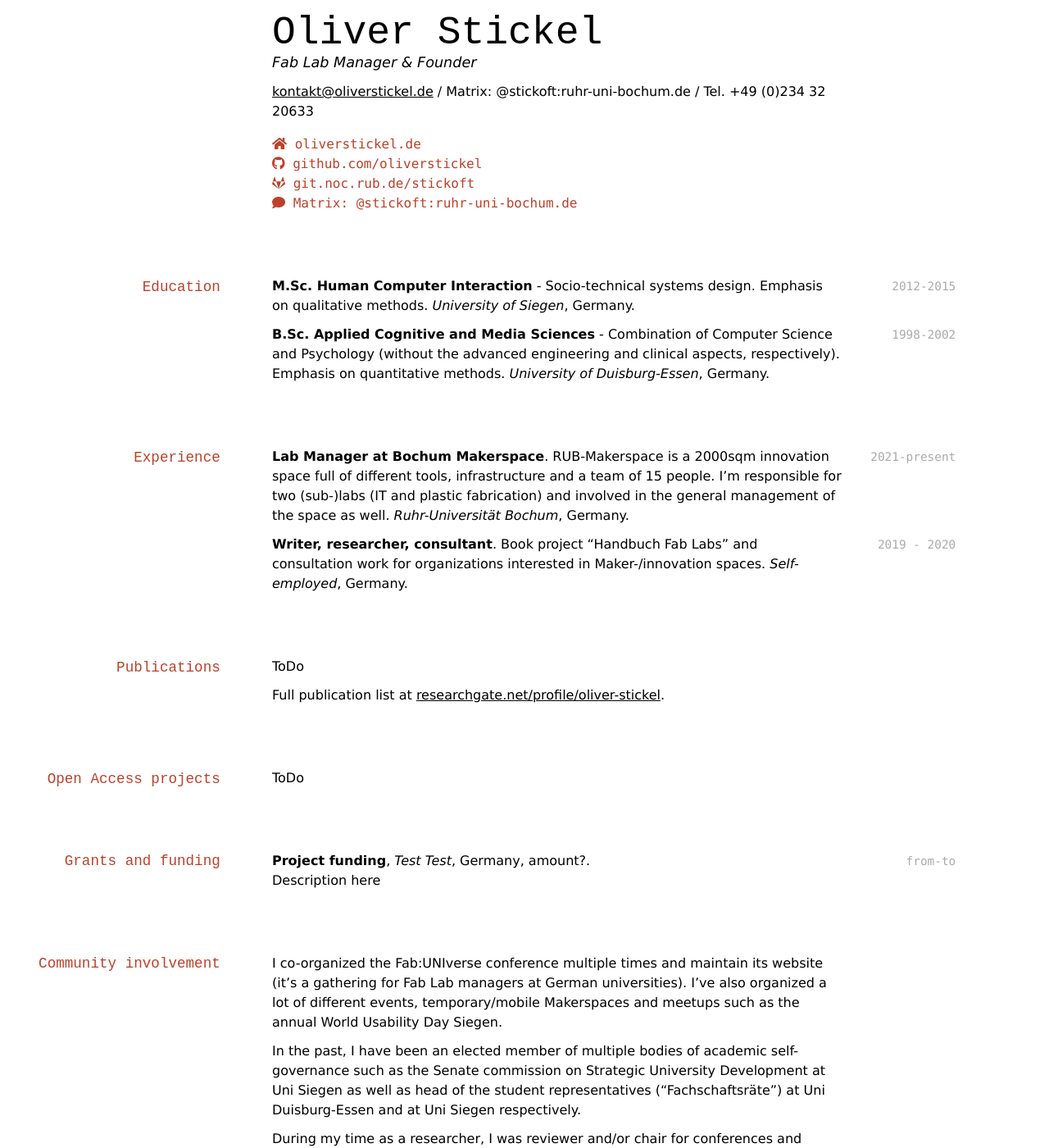
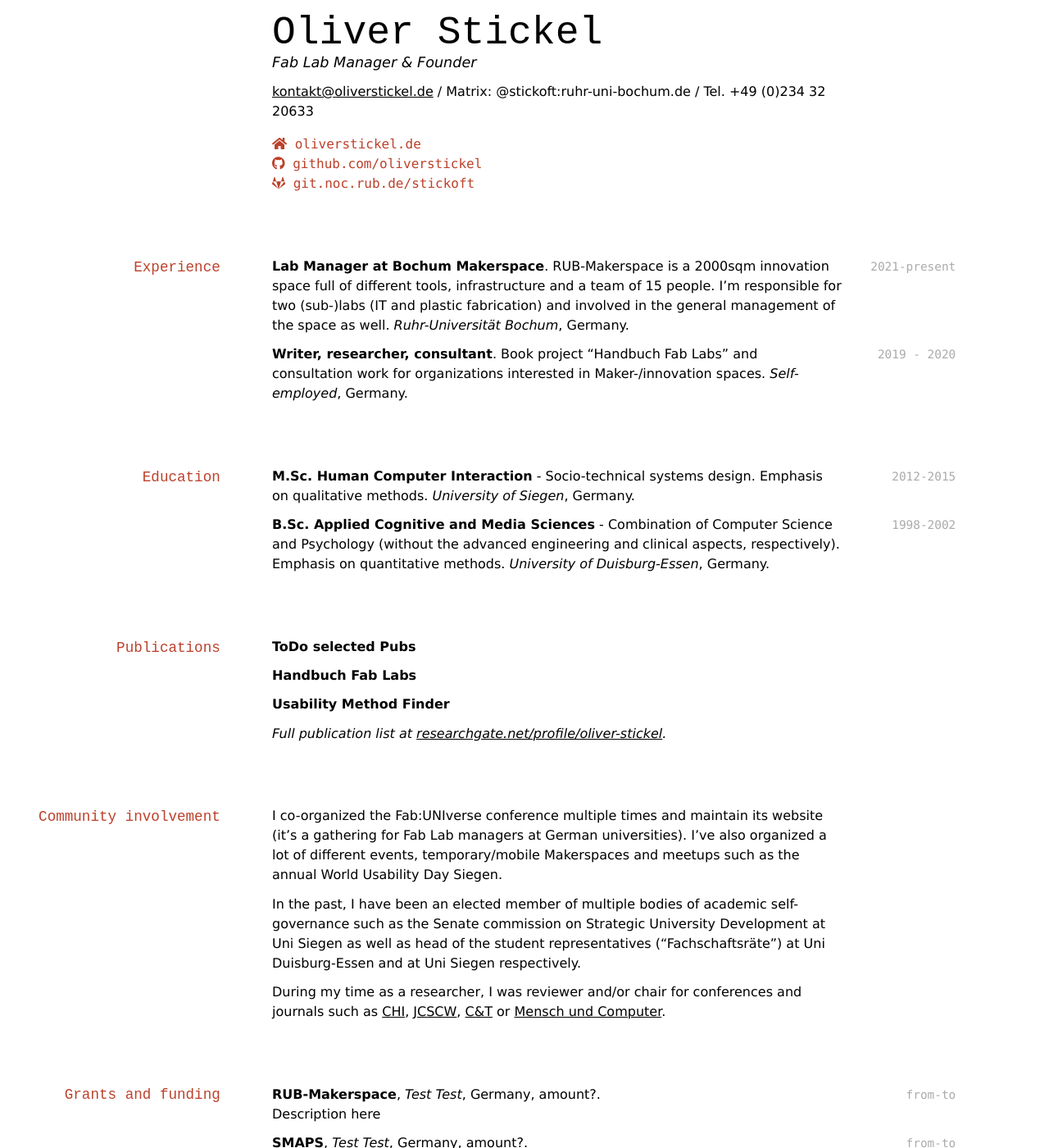
Before and after one commit to oliverstickel/oliverstickel.github.io, a Jekyll site: the page built from index.md, in a window 1280 px wide and 1400 px high. Shown: the whole window at 82% size. Built offline with Jekyll 4.4.1, drawn with Linux system fonts in a browser that asks for light colours; nearby versions of some CDN libraries; a style sheet for code colours, icons or effects is not loaded; part of the change alters nothing that is shown; some of the changed text lies outside the part shown.

Commit message:
Update index.md

```diff
--- a/index.md
+++ b/index.md
@@ -11,8 +11,15 @@ Fab Lab Manager & Founder
   <a href="https://oliverstickel.de"><i class="fas fa-home"></i> oliverstickel.de</a> <br/>
   <a href="https://github.com/oliverstickel/"><i class="fab fa-github"></i> github.com/oliverstickel</a><br/>
   <a href="https://git.noc.rub.de/stickoft"><i class="fab fa-gitlab"></i> git.noc.rub.de/stickoft</a><br/>
-  <a href="#"><i class="fas fa-comment"></i> Matrix: @stickoft:ruhr-uni-bochum.de</a><br/>
 </div>
+
+## Experience
+
+`2021-present`
+**Lab Manager at Bochum Makerspace**. RUB-Makerspace is a 2000sqm innovation space full of different tools, infrastructure and a team of 15 people. I'm responsible for two (sub-)labs (IT and plastic fabrication) and involved in the general management of the space as well. *Ruhr-Universität Bochum*, Germany.
+
+`2019 - 2020`
+**Writer, researcher, consultant**. Book project "Handbuch Fab Labs" and consultation work for organizations interested in Maker-/innovation spaces. *Self-employed*, Germany.
 
 ## Education
 
@@ -22,32 +29,17 @@ Fab Lab Manager & Founder
 `1998-2002`
 **B.Sc. Applied Cognitive and Media Sciences** - Combination of Computer Science and Psychology (without the advanced engineering and clinical aspects, respectively). Emphasis on quantitative methods. *University of Duisburg-Essen*, Germany.
 
-## Experience
-
-`2021-present`
-**Lab Manager at Bochum Makerspace**. RUB-Makerspace is a 2000sqm innovation space full of different tools, infrastructure and a team of 15 people. I'm responsible for two (sub-)labs (IT and plastic fabrication) and involved in the general management of the space as well. *Ruhr-Universität Bochum*, Germany.
-
-`2019 - 2020`
-**Writer, researcher, consultant**. Book project "Handbuch Fab Labs" and consultation work for organizations interested in Maker-/innovation spaces. *Self-employed*, Germany.
 
 ## Publications
 
-ToDo
+**ToDo selected Pubs**
 
-Full publication list at [researchgate.net/profile/oliver-stickel](https://www.researchgate.net/profile/Oliver-Stickel).
+**Handbuch Fab Labs**
 
+**Usability Method Finder**
 
-## Open Access projects
+*Full publication list at [researchgate.net/profile/oliver-stickel](https://www.researchgate.net/profile/Oliver-Stickel).*
 
-ToDo
-
-
-## Grants and funding
-
-
-`from-to`
-**Project funding**, *Test Test*, Germany, amount?. <br/>
-Description here
 
 ## Community involvement
 
@@ -57,7 +49,36 @@ In the past, I have been an elected member of multiple bodies of academic self-g
 
 During my time as a researcher, I was reviewer and/or chair for conferences and journals such as [CHI](https://dl.acm.org/conference/chi/proceedings), [JCSCW](https://www.springer.com/journal/10606), [C&T](https://dl.acm.org/conference/c-n-t) or [Mensch und Computer](https://mensch-und-computer.de/).
 
+## Grants and funding
 
+
+`from-to`
+**RUB-Makerspace**, *Test Test*, Germany, amount?. <br/>
+Description here
+
+`from-to`
+**SMAPS**, *Test Test*, Germany, amount?. <br/>
+Description here
+
+`from-to`
+**FAB 101**, *Test Test*, Germany, amount?. <br/>
+Description here
+
+`from-to`
+**YALLAH**, *Test Test*, Germany, amount?. <br/>
+Description here
+
+`from-to`
+**ZEIT.RAUM Siegen**, *Test Test*, Germany, amount?. <br/>
+Description here
+
+`from-to`
+**Fab Lab Siegen**, *Test Test*, Germany, amount?. <br/>
+Description here
+
+`from-to`
+**CUBES**, *Test Test*, Germany, amount?. <br/>
+Description here
 
 
 ## Awards and honors
```
